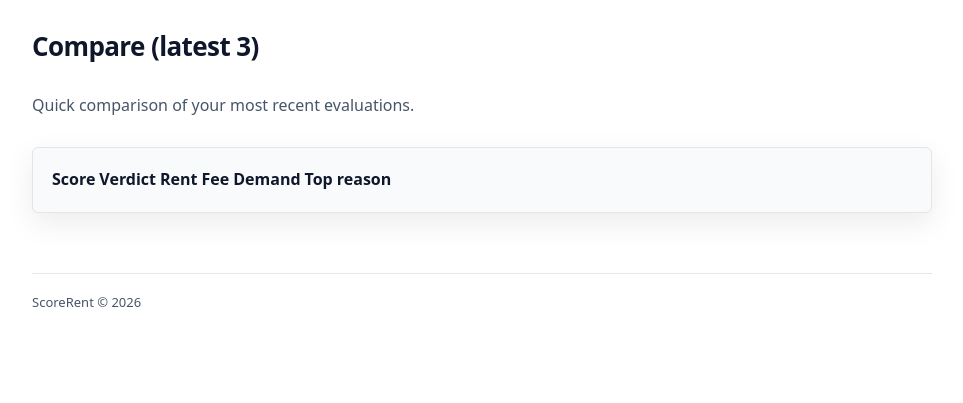
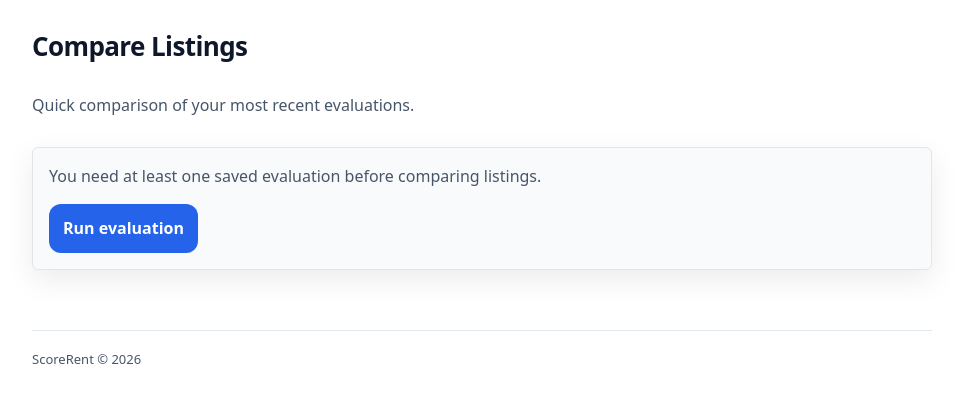
Before and after one commit to nonluthando/ScoreRent, a FastAPI app: template templates/compare.html in a window 1280 px wide. Shown: the part 104-507 px from the top of the page, without its empty margins (158-1121 px from the left). Run offline with FastAPI, Linux system fonts and the light colour scheme; the template is opened without the code that fills it, so the values that code supplies are empty; parts of the project's set-up code (start-up, migrations or seed data) failed here and were passed over.

Commit message:
Update compare.html

```diff
--- a/templates/compare.html
+++ b/templates/compare.html
@@ -1,9 +1,11 @@
 {% extends "base.html" %}
 {% block content %}
-<h2>Compare (latest 3)</h2>
+
+<h2>Compare Listings</h2>
 <p class="muted">Quick comparison of your most recent evaluations.</p>
 
 <div class="card">
+  {% if items %}
     <table class="table">
       <thead>
         <tr>
@@ -28,5 +30,10 @@
         {% endfor %}
       </tbody>
     </table>
+  {% else %}
+    <p class="muted">You need at least one saved evaluation before comparing listings.</p>
+    <a class="btn" href="/evaluate">Run evaluation</a>
+  {% endif %}
 </div>
+
 {% endblock %}
```
Lines whose indentation alone changed are shown as unchanged.
